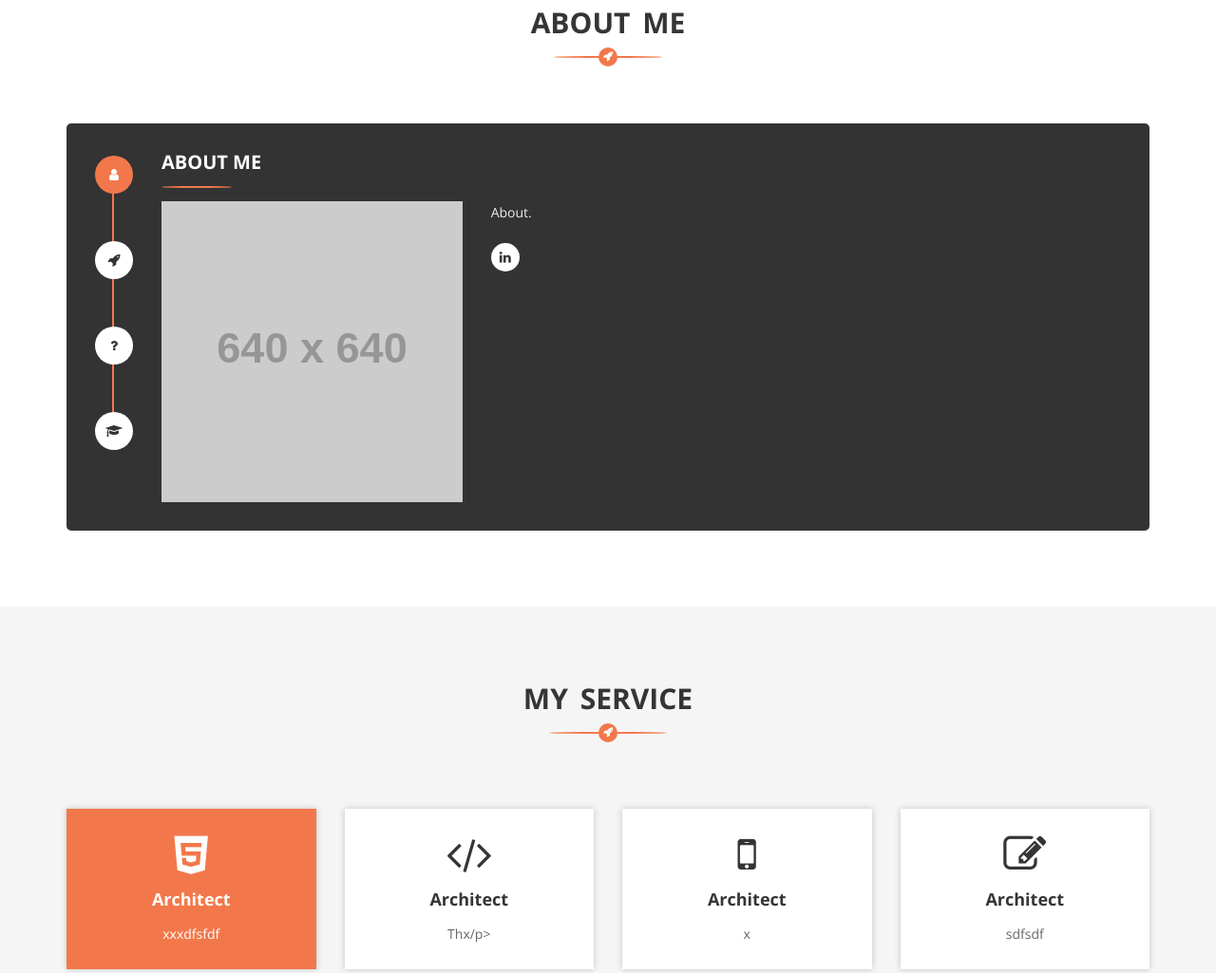
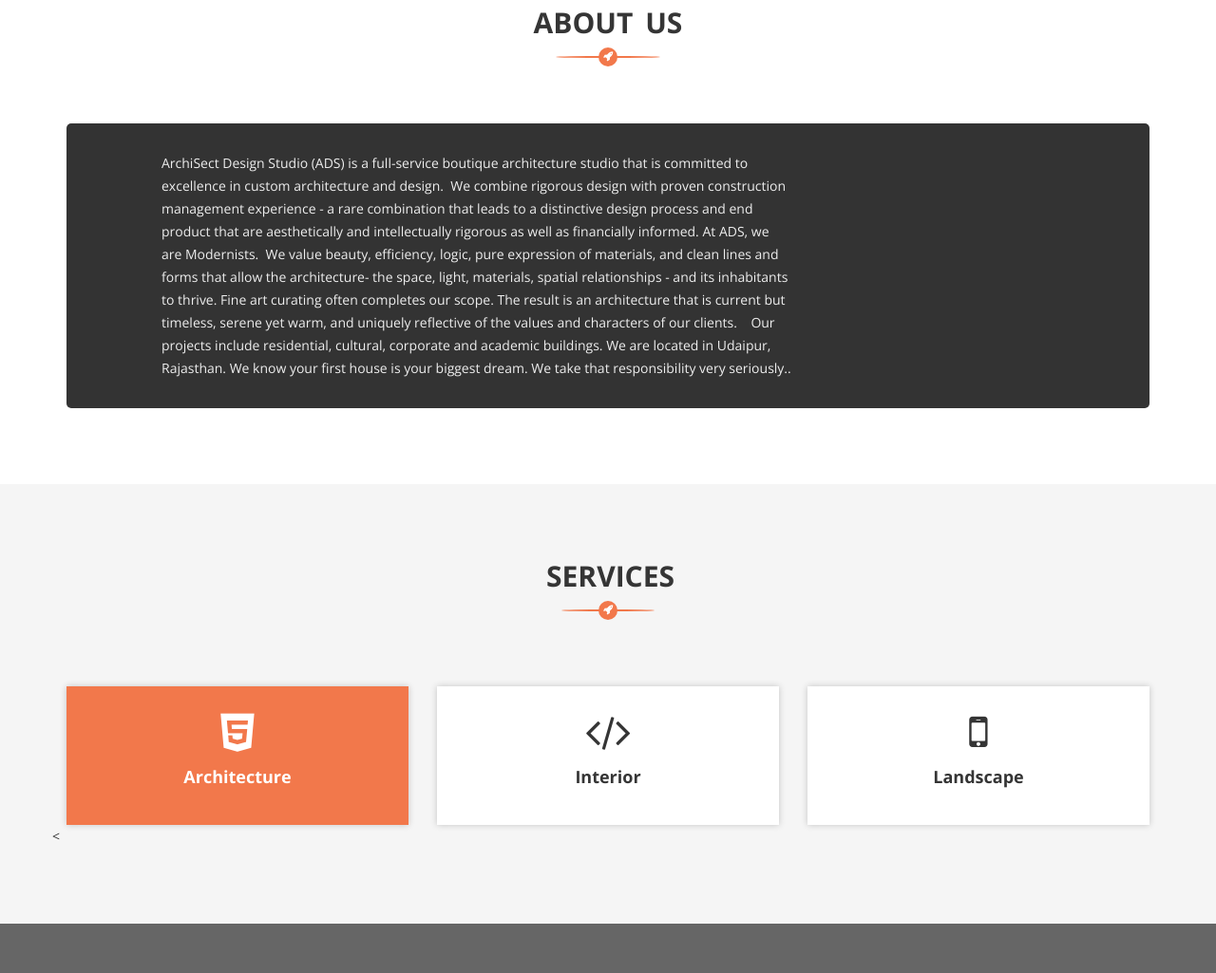
Before and after one commit to archisect/archisect.github.io, a plain HTML site: page index.html in a window 1280 px wide. Shown: the part 753-1778 px from the top of the page at 95% size. Drawn offline with nearby package versions, Linux system fonts and the light colour scheme; placeholder pictures from the web are drawn by us.

Commit message:
first commit

```diff
--- a/index.html
+++ b/index.html
@@ -1,3 +1,4 @@
+
 <!DOCTYPE html>
 <html class="no-js" lang="zxx">
     <head>
@@ -43,7 +44,7 @@
 				<div class="row">
 					<div class="col-md-2 col-sm-12 col-xs-12">
 						<div class="logo">
-							<a href="index.html"><span>K</span>ushagra</a>
+							<a href="index.html"><span>A</span>rchisect</a>
 						</div>
 						<div class="mobile-nav"></div>
 					</div>
@@ -73,16 +74,11 @@
 							<div class="col-md-12 col-sm-12 col-xs-12">
 								<div class="personal-text">
 									<div class="my-info">
-										<h1>My Name Is Kushagra</h1>
-										<h2 class="cd-headline clip is-full-width">
-										   A Professional
-										   <span class="cd-words-wrapper">
-											   <b class="is-visible">Architect</b>
-											</span>
-										</h2>
+										<h1>ArchiSect Design Studios</h1>
+
 										<div class="button">
 											<!--<a href="#contact" class="btn primary shine"><i class="fa fa-rocket"></i>Hire Me</a>-->
-											<a href="#portfolio" class="btn shine"><i class="fa fa-briefcase"></i>My Portfolio</a>
+											<a class="btn shine"><i class="fa fa-briefcase"></i>Hire Me</a>
 										</div>
 									</div>
 								</div>
@@ -98,7 +94,7 @@
 				<div class="row">
 					<div class="col-md-12 col-sm-12 col-xs-12">
 						<div class="section-title">
-							<h1><span>About</span> Me<i class="fa fa-rocket"></i></h1>
+							<h1><span>About</span> Us<i class="fa fa-rocket"></i></h1>
 							<p>
 							<p>
 						</div>
@@ -107,32 +103,22 @@
 				<div class="row">
 					<div class="col-md-12 col-sm-12 col-xs-12 fix">
 						<div class="tabs-main">
-							<ul class="nav nav-tabs" role="tablist">
-								<li role="presentation" class="active"><span class="tooltips">About Me</span><a href="#welcome" role="tab" data-toggle="tab"><i class="fa fa-user"></i></a></li>
-								<li role="presentation"><span class="tooltips">My Skills</span><a href="#skill" role="tab"  data-toggle="tab"><i class="fa fa-rocket"></i></a></li>
-								<li role="presentation"><span class="tooltips">Why Me</span><a href="#why" role="tab"  data-toggle="tab"><i class="fa fa-question"></i></a></li>
-								<li role="presentation"><span class="tooltips">My Vision</span><a href="#vision" role="tab"  data-toggle="tab"><i class="fa fa-graduation-cap"></i></a></li>
-							</ul>
+
 							<div class="tab-content">
 								<div role="tabpanel" class="tab-pane fade in active" id="welcome">
 									<div class="about-text">
-										<h2 class="tab-title">About Me</h2>
 										<div class="row">
-											<div class="col-md-4 col-sm-4 col-xs-12">
-												<div class="single-image">
-													<img src="http://via.placeholder.com/640x640" alt="">
-												</div>
-											</div>
+
 											<div class="col-md-8 col-sm-12 col-xs-12">
 												<div class="content">
-													<p>About.
+													<p>ArchiSect Design Studio (ADS) is a full-service boutique architecture studio that is committed to excellence in custom architecture and design.  We combine rigorous design with proven construction management experience - a rare combination that leads to a distinctive design process and end product that are aesthetically and intellectually rigorous as well as financially informed.
+
+													At ADS, we are Modernists.  We value beauty, efficiency, logic, pure expression of materials, and clean lines and forms that allow the architecture- the space, light, materials, spatial relationships - and its inhabitants to thrive. Fine art curating often completes our scope. The result is an architecture that is current but timeless, serene yet warm, and uniquely reflective of the values and characters of our clients.
+
+													Our projects include residential, cultural, corporate and academic buildings. We are located in Udaipur, Rajasthan. We know your first house is your biggest dream. We take that responsibility very seriously..
 													</p>
 												</div>
-												<div class="social">
-													<ul>
-														<li><a href="#"><i class="fa fa-linkedin"></i></a><li>
-													</ul>
-												</div>
+
 											</div>
 										</div>
 									</div>
@@ -254,43 +240,34 @@
 				<div class="row">
 					<div class="col-md-12 col-sm-12 col-xs-12">
 						<div class="section-title">
-							<h1><span>My</span> Service<i class="fa fa-rocket"></i></h1>
+							<h1><span></span> Services<i class="fa fa-rocket"></i></h1>
 						</div>
 					</div>
 				</div>
 				<div class="row">
-					<div class="col-md-3 col-sm-6 col-xs-12 wow fadeIn" data-wow-delay="0.4s">
+					<div class="col-md-4 col-sm-6 col-xs-12 wow fadeIn" data-wow-delay="0.4s">
 						<div class="single-service active">
 							<i class="fa fa-html5"></i>
-							<h2>Architect</h2>
-							<p>xxxdfsfdf</p>
+							<h2>Architecture</h2>
 						</div>
 					</div>
-					<div class="col-md-3 col-sm-6 col-xs-12 wow fadeIn" data-wow-delay="0.6s">
+					<div class="col-md-4 col-sm-6 col-xs-12 wow fadeIn" data-wow-delay="0.6s">
 						<div class="single-service">
 							<i class="fa fa-code"></i>
-							<h2>Architect</h2>
-							<p>Thx/p>
+							<h2>Interior</h2>
 						</div>
 					</div>
-					<div class="col-md-3 col-sm-6 col-xs-12 wow fadeIn" data-wow-delay="0.8s">
+					<div class="col-md-4 col-sm-6 col-xs-12 wow fadeIn" data-wow-delay="0.8s">
 						<div class="single-service">
 							<i class="fa fa-mobile"></i>
-							<h2>Architect</h2>
-							<p>x</p>
+							<h2>Landscape</h2>
 						</div>
 					</div>
-					<div class="col-md-3 col-sm-6 col-xs-12 wow fadeIn" data-wow-delay="1s">
-						<div class="single-service">
-							<i class="fa fa-pencil-square-o"></i>
-							<h2>Architect</h2>
-							<p>sdfsdf</p>
-						</div>
-					</div>
+					<
 				</div>
 			</div>
 		</section>
-
+<!--
 		<section id="portfolio" class="section">
 			<div class="container-fluid">
 				<div class="row">
@@ -417,7 +394,7 @@
 				</div>
 			</div>
 		</section>
-
+-->
 		<section id="countdown" class="section" data-stellar-background-ratio="0.3">
 			<div class="container">
 				<div class="row">
```
